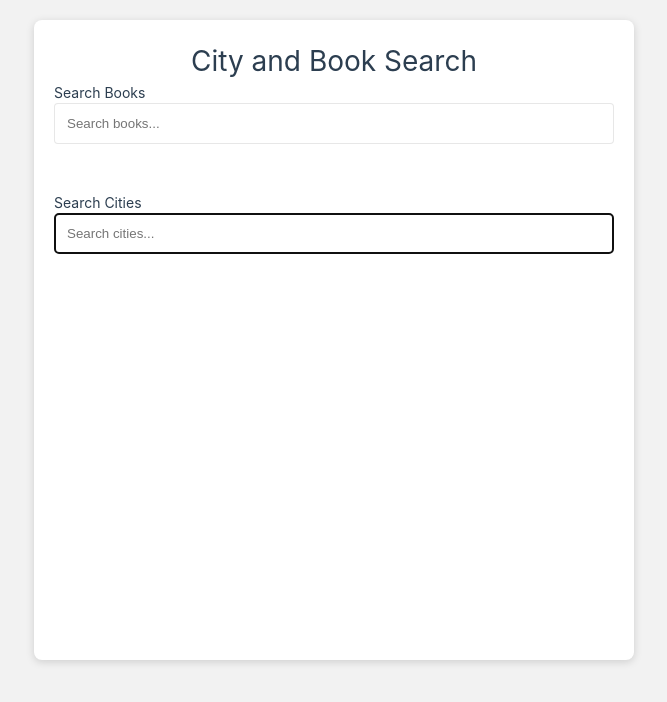
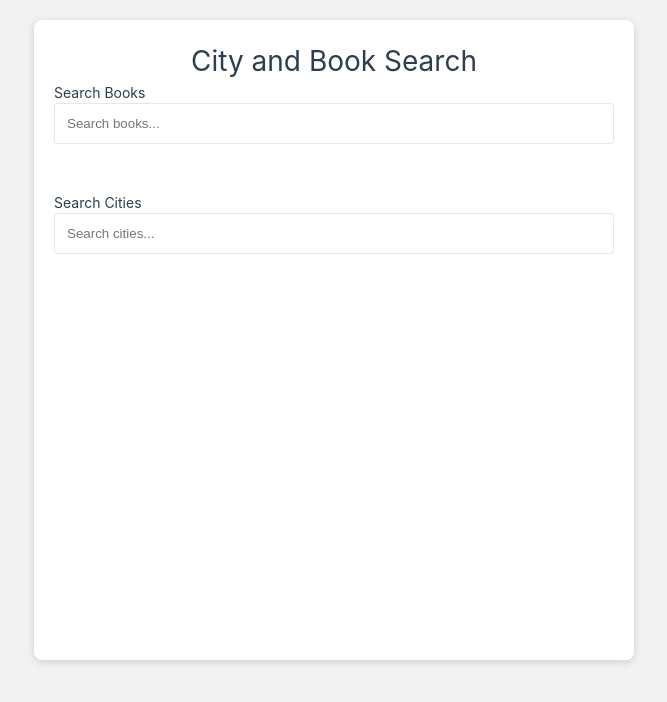
Before and after one commit to TahaJm/stq-assignment, a Vue app: page / in a window 1280 px wide. Shown: the top 702 px of the page, without its empty margins (306-973 px from the left). Built offline with nearby package versions, Linux system fonts and the light colour scheme.

Commit message:
style(components): combine input and result for cleaner focus management

```diff
--- a/src/components/AutoComplete/AutoComplete.composable.ts
+++ b/src/components/AutoComplete/AutoComplete.composable.ts
@@ -2,22 +2,11 @@ import { ref } from 'vue'
 
 export function useAutocomplete(fetchResults: (query: string) => void) {
   const query = ref('')
-  const isFocused = ref(false)
   const selectedResult = ref<any>(null)
 
   const updateQuery = (newQuery: string) => {
     query.value = newQuery
     fetchResults(newQuery)
-  }
-
-  const onFocus = () => {
-    isFocused.value = true
-  }
-
-  const onBlur = () => {
-    if (!selectedResult.value) {
-      isFocused.value = false
-    }
   }
 
   const handleSelect = (result: any) => {
@@ -31,11 +20,8 @@ export function useAutocomplete(fetchResults: (query: string) => void) {
 
   return {
     query,
-    isFocused,
     selectedResult,
     updateQuery,
-    onFocus,
-    onBlur,
     handleSelect,
     removeSelection
   }
--- a/src/components/AutoComplete/AutoComplete.vue
+++ b/src/components/AutoComplete/AutoComplete.vue
@@ -1,44 +1,31 @@
 <script setup lang="ts">
-import SearchInput from '@/components/SearchInput/SearchInput.vue'
-import SearchResults from '@/components/SearchResults/SearchResults.vue'
 import { useAutocomplete } from './AutoComplete.composable'
 import type { AutocompleteProps } from './AutoComplete.types'
+import SearchComponent from '@/components/Search/SearchComponent.vue'
 
 const props = defineProps<AutocompleteProps>()
 
-const {
-  query,
-  isFocused,
-  selectedResult,
-  updateQuery,
-  onFocus,
-  onBlur,
-  handleSelect,
-  removeSelection
-} = useAutocomplete(props.fetchResults)
+const { query, selectedResult, updateQuery, handleSelect, removeSelection } = useAutocomplete(
+  props.fetchResults
+)
 </script>
 
 <template>
   <div class="autocomplete-wrapper">
-    <SearchInput
-      :label="label"
-      :placeholder="placeholder"
-      :onChange="updateQuery"
-      @focus="onFocus"
-      @blur="onBlur"
-      :value="query"
-    />
-    <SearchResults
+    <SearchComponent
+      @select="handleSelect"
       :query="query"
       :results="results"
       :getResultKey="getResultKey"
-      :isVisible="isFocused"
-      @select="handleSelect"
+      :label="label"
+      :onChange="updateQuery"
+      :placeholder="placeholder"
+      :value="query"
     >
       <template #default="{ result }">
         <slot :result="result"></slot>
       </template>
-    </SearchResults>
+    </SearchComponent>
     <div class="selected-result">
       <slot v-if="selectedResult" name="selected" :result="selectedResult"></slot>
       <button
--- /dev/null
+++ b/src/components/Search/Search.composable.ts
@@ -0,0 +1,51 @@
+import { onMounted, onUnmounted, ref, watch } from 'vue'
+import { debounce } from '@/utils'
+import { DEBOUNCE_DELAY } from '@/constants/configs'
+import type { SearchProps } from './Search.types'
+
+export function useSearch(props: SearchProps, emit: any) {
+  const value = ref(props.value)
+  const resultsVisible = ref(false)
+
+  const debouncedOnChange = debounce((query: string) => {
+    emit('change', query)
+  }, DEBOUNCE_DELAY)
+
+  const handleInput = () => {
+    debouncedOnChange(value.value)
+  }
+
+  const handleBlur = () => {
+    emit('blur')
+  }
+
+  const handleDocumentClick = (event: MouseEvent) => {
+    const target = event.target as HTMLElement
+    if (!target.closest('.search-container')) {
+      handleBlurEvent()
+    }
+  }
+  const handleFocusEvent = () => {
+    resultsVisible.value = true
+  }
+
+  const handleBlurEvent = () => {
+    resultsVisible.value = false
+  }
+
+  onMounted(() => {
+    document.addEventListener('click', handleDocumentClick)
+  })
+
+  onUnmounted(() => {
+    document.removeEventListener('click', handleDocumentClick)
+  })
+  watch(
+    () => props.value,
+    (newValue) => {
+      value.value = newValue
+    }
+  )
+
+  return { value, handleInput, handleBlur, handleFocusEvent, resultsVisible, handleBlurEvent }
+}
--- /dev/null
+++ b/src/components/Search/SearchComponent.vue
@@ -0,0 +1,75 @@
+<script setup lang="ts">
+import type { SearchProps } from './Search.types'
+import { useSearch } from './Search.composable'
+
+const props = defineProps<SearchProps>()
+const emit = defineEmits(['focus', 'blur', 'select'])
+
+const { handleInput, handleFocusEvent, handleBlur, resultsVisible, handleBlurEvent, value } =
+  useSearch(props, emit)
+</script>
+
+<template>
+  <div class="search-container">
+    <div>
+      <label>{{ props.label }}</label>
+      <input
+        type="text"
+        v-model="value"
+        @input="handleInput"
+        @focus="handleFocusEvent"
+        @blur="handleBlur"
+        :placeholder="props.placeholder"
+        ref="input"
+        class="search-input"
+      />
+    </div>
+    <div class="results-container" :class="{ visible: resultsVisible }">
+      <div v-if="props.query.length >= 3">
+        <ul>
+          <li v-if="props.results.length === 0">No results found</li>
+          <li
+            v-else
+            v-for="result in props.results"
+            :key="props.getResultKey(result)"
+            @click="emit('select', result)"
+            @keydown.enter="emit('select', result)"
+            @keydown.esc="handleBlurEvent"
+            tabindex="0"
+          >
+            <slot :result="result"></slot>
+          </li>
+        </ul>
+      </div>
+      <p v-else-if="props.query.length > 0">Type at least 3 characters</p>
+    </div>
+  </div>
+</template>
+
+<style scoped>
+.search-container {
+  position: relative;
+}
+
+.search-input {
+  display: flex;
+  flex-direction: column;
+  gap: var(--spacing-xs);
+}
+
+.results-container {
+  position: absolute;
+  width: 100%;
+  max-height: 300px;
+  background: var(--color-background);
+  border-radius: var(--spacing-xs);
+  box-shadow: var(--shadow-light);
+  overflow-y: auto;
+  z-index: 1;
+  visibility: hidden;
+}
+
+.results-container.visible {
+  visibility: visible;
+}
+</style>
--- a/src/components/SearchInput/SearchInput.composable.ts
+++ /dev/null
@@ -1,33 +0,0 @@
-import { ref, watch } from 'vue'
-import { debounce } from '@/utils'
-import { DEBOUNCE_DELAY } from '@/constants/configs'
-import type { SearchInputProps } from './SearchInput.types'
-
-export function useSearchInput(props: SearchInputProps, emit: any) {
-  const internalValue = ref(props.value)
-
-  const debouncedOnChange = debounce((query: string) => {
-    props.onChange(query)
-  }, DEBOUNCE_DELAY)
-
-  const onInput = () => {
-    debouncedOnChange(internalValue.value)
-  }
-
-  const onFocus = () => {
-    emit('focus')
-  }
-
-  const onBlur = () => {
-    emit('blur')
-  }
-
-  watch(
-    () => props.value,
-    (newValue) => {
-      internalValue.value = newValue
-    }
-  )
-
-  return { internalValue, onInput, onFocus, onBlur }
-}
--- a/src/components/SearchInput/SearchInput.types.ts
+++ /dev/null
@@ -1,6 +0,0 @@
-export interface SearchInputProps {
-  label: string;
-  placeholder: string;
-  onChange: (query: string) => void;
-  value: string;
-}
--- a/src/components/SearchInput/SearchInput.vue
+++ /dev/null
@@ -1,40 +0,0 @@
-<script setup lang="ts">
-import { useSearchInput } from './SearchInput.composable'
-import type { SearchInputProps } from './SearchInput.types'
-
-const vFocus = {
-  mounted(el: HTMLElement) {
-    el.focus()
-  }
-}
-const props = defineProps<SearchInputProps>()
-
-const emit = defineEmits(['focus', 'blur'])
-
-const { internalValue, onInput, onFocus, onBlur } = useSearchInput(props, emit)
-</script>
-
-<template>
-  <div>
-    <label>{{ props.label }}</label>
-    <input
-      type="text"
-      v-model="internalValue"
-      @input="onInput"
-      @focus="onFocus"
-      @blur="onBlur"
-      :placeholder="props.placeholder"
-      ref="input"
-      class="search-input"
-      v-focus
-    />
-  </div>
-</template>
-
-<style scoped>
-.search-input {
-  display: flex;
-  flex-direction: column;
-  gap: var(--spacing-xs);
-}
-</style>
--- a/src/components/SearchResults/SearchResults.types.ts
+++ /dev/null
@@ -1,6 +0,0 @@
-export interface SearchResultsProps {
-  query: string
-  results: any[]
-  getResultKey: (result: any) => string
-  isVisible: boolean
-}
--- a/src/components/SearchResults/SearchResults.vue
+++ /dev/null
@@ -1,48 +0,0 @@
-<script setup lang="ts">
-import type { SearchResultsProps } from './SearchResults.types'
-
-const props = defineProps<SearchResultsProps>()
-const emit = defineEmits(['select'])
-
-const select = (result: any) => {
-  emit('select', result)
-}
-</script>
-
-<template>
-  <div class="results-container" :class="{ visible: true }">
-    <div v-if="props.query.length >= 3">
-      <ul>
-        <li v-if="props.results.length === 0">No results found</li>
-        <li
-          v-else
-          v-for="result in props.results"
-          :key="props.getResultKey(result)"
-          @click="select(result)"
-          @keydown.enter="select(result)"
-          tabindex="0"
-        >
-          <slot :result="result"></slot>
-        </li>
-      </ul>
-    </div>
-    <p v-else-if="props.query.length > 0">Type at least 3 characters</p>
-  </div>
-</template>
-
-<style scoped>
-.results-container {
-  position: absolute;
-  width: 100%;
-  max-height: 300px;
-  background: var(--color-background);
-  border-radius: var(--spacing-xs);
-  box-shadow: var(--shadow-light);
-  overflow-y: auto;
-  z-index: 1;
-  visibility: hidden;
-}
-.results-container.visible {
-  visibility: visible;
-}
-</style>
```
Also changed, not shown: src/components/Search/Search.types.ts (added, +12 -0 lines), 2 other files (tests, documents, lock files or other folders).
